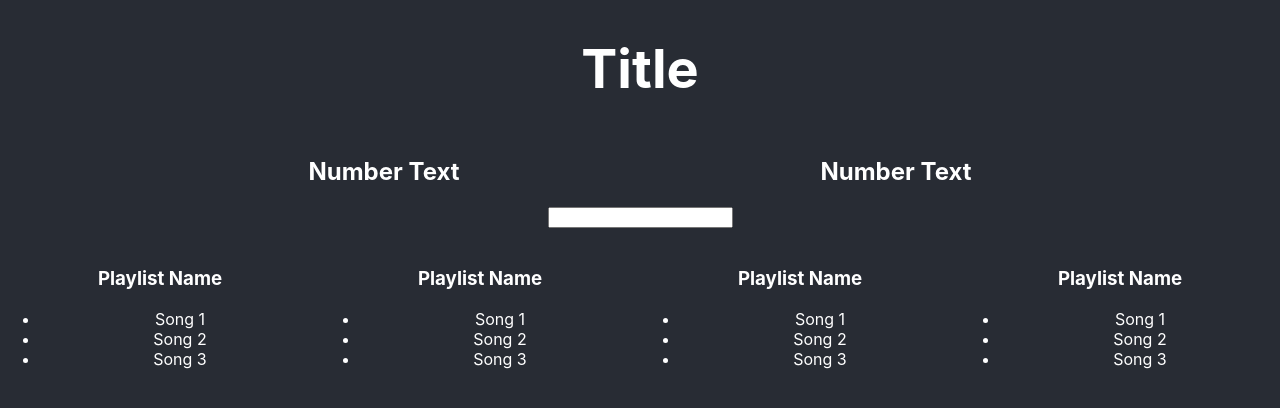
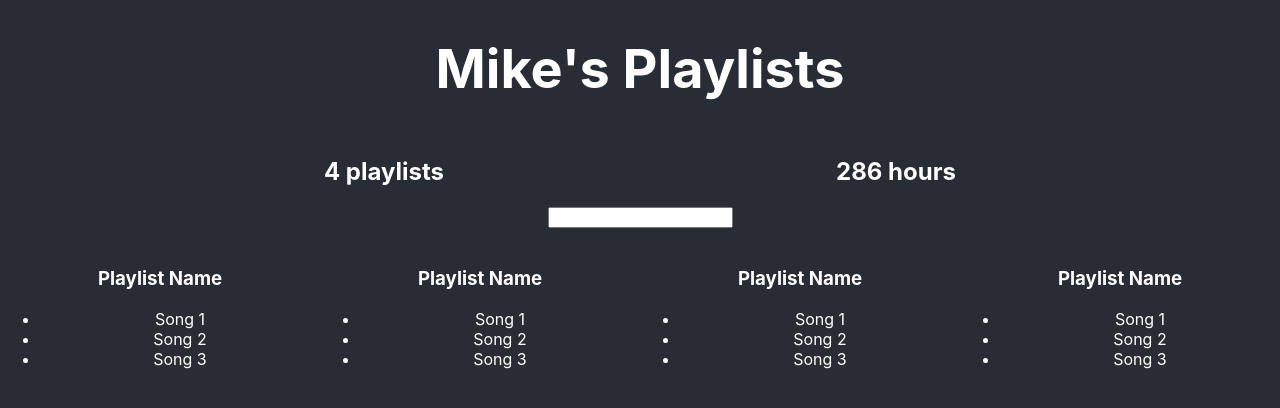
Before and after one commit to michael-garrity/better-playlists, a React (Create React App) app: page / in a window 1280 px wide. Shown: the top 408 px of the page. Built offline with nearby package versions, Linux system fonts and the light colour scheme.

Commit message:
added dummy data to title and aggregate counters

```diff
--- a/src/App.css
+++ b/src/App.css
@@ -1,4 +1,4 @@
-body {
+html, body {
   background-color: #282c34;
 }
 
--- a/src/App.js
+++ b/src/App.js
@@ -5,11 +5,103 @@
   color: '#fff'
 };
 
-class Aggregate extends Component {
+let fakeServerData = {
+  user: {
+    name: 'Mike',
+    playlists: [
+      {
+        name: 'My favorites',
+        songs: [
+          {
+            name: 'Map of the World',
+            duration: 1234
+          },
+          {
+            name: 'Friends',
+            duration: 1314
+          },
+          {
+            name: 'The Mighty Rio Grande',
+            duration: 1432
+          },
+        ]
+      },
+      {
+        name: 'Discover Weekly',
+        songs: [
+          {
+            name: 'Quiet',
+            duration: 1254
+          },
+          {
+            name: 'A Three-Legged Workhorse',
+            duration: 1514
+          },
+          {
+            name: 'Mizzy C',
+            duration: 1232
+          },
+        ]
+      },
+      {
+        name: 'Another playlist',
+        songs: [
+          {
+            name: 'Supersede',
+            duration: 1634
+          },
+          {
+            name: 'Interloper',
+            duration: 1614
+          },
+          {
+            name: 'Derelects',
+            duration: 1332
+          },
+        ]
+      },
+      {
+        name: 'Workout playlist',
+        songs: [
+          {
+            name: 'Cascade',
+            duration: 1634
+          },
+          {
+            name: 'Syncage',
+            duration: 1614
+          },
+          {
+            name: 'Alligence',
+            duration: 1332
+          },
+        ]
+      }
+    ]
+  }
+};
+
+class PlaylistCounter extends Component {
   render() {
     return (
       <div style={{ ...defaultStyle, width: '40%', display: 'inline-block' }}>
-        <h2>Number Text</h2>
+        <h2>{this.props.playlists.length} playlists</h2>
+      </div>
+    );
+  }
+}
+
+class HoursCounter extends Component {
+  render() {
+    let allSongs = this.props.playlists.reduce((songs, eachPlaylist) => {
+      return songs.concat(eachPlaylist.songs)
+    }, [])
+    let totalDuration = allSongs.reduce((sum, eachSong) => {
+      return sum + eachSong.duration
+    }, 0)
+    return (
+      <div style={{ ...defaultStyle, width: '40%', display: 'inline-block' }}>
+        <h2>{Math.round(totalDuration / 60)} hours</h2>
       </div>
     );
   }
@@ -43,17 +135,34 @@
 }
 
 class App extends Component {
+  constructor() {
+    super();
+    this.state = {
+      serverData: {}
+    }
+  }
+  componentDidMount() {
+    setTimeout(() => {
+      this.setState({ serverData: fakeServerData })
+    }, 1000);
+  }
   render() {
     return (
       <div className="App">
-        <h1 style={{ ...defaultStyle, 'font-size': '54px' }}>Title</h1>
-        <Aggregate />
-        <Aggregate />
-        <Filter />
-        <Playlist />
-        <Playlist />
-        <Playlist />
-        <Playlist />
+        {this.state.serverData.user ?
+          <div>
+            <h1 style={{ ...defaultStyle, 'font-size': '54px' }}>
+              {this.state.serverData.user.name}'s Playlists
+            </h1>
+            <PlaylistCounter playlists={this.state.serverData.user.playlists} />
+            <HoursCounter playlists={this.state.serverData.user.playlists} />
+            <Filter />
+            <Playlist />
+            <Playlist />
+            <Playlist />
+            <Playlist />
+          </div> : <h1 style={defaultStyle}>Loading...</h1>
+        }
       </div >
     );
   }
```
